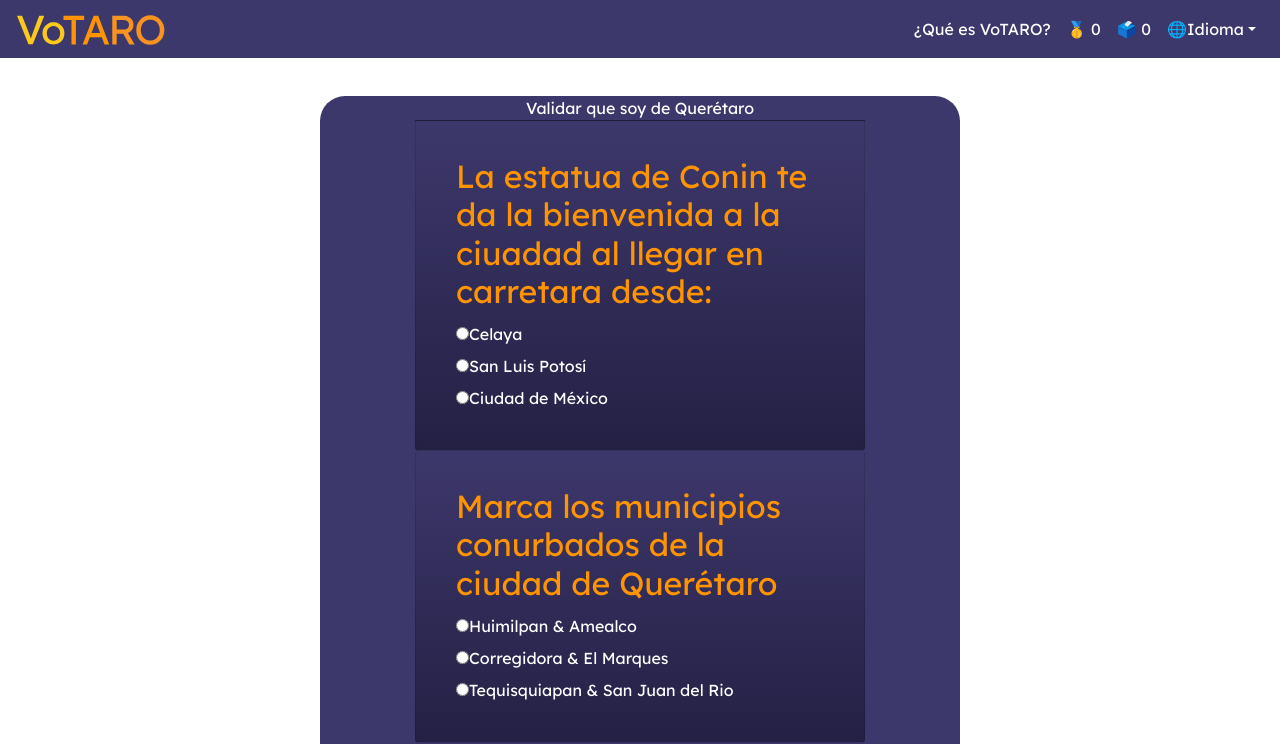
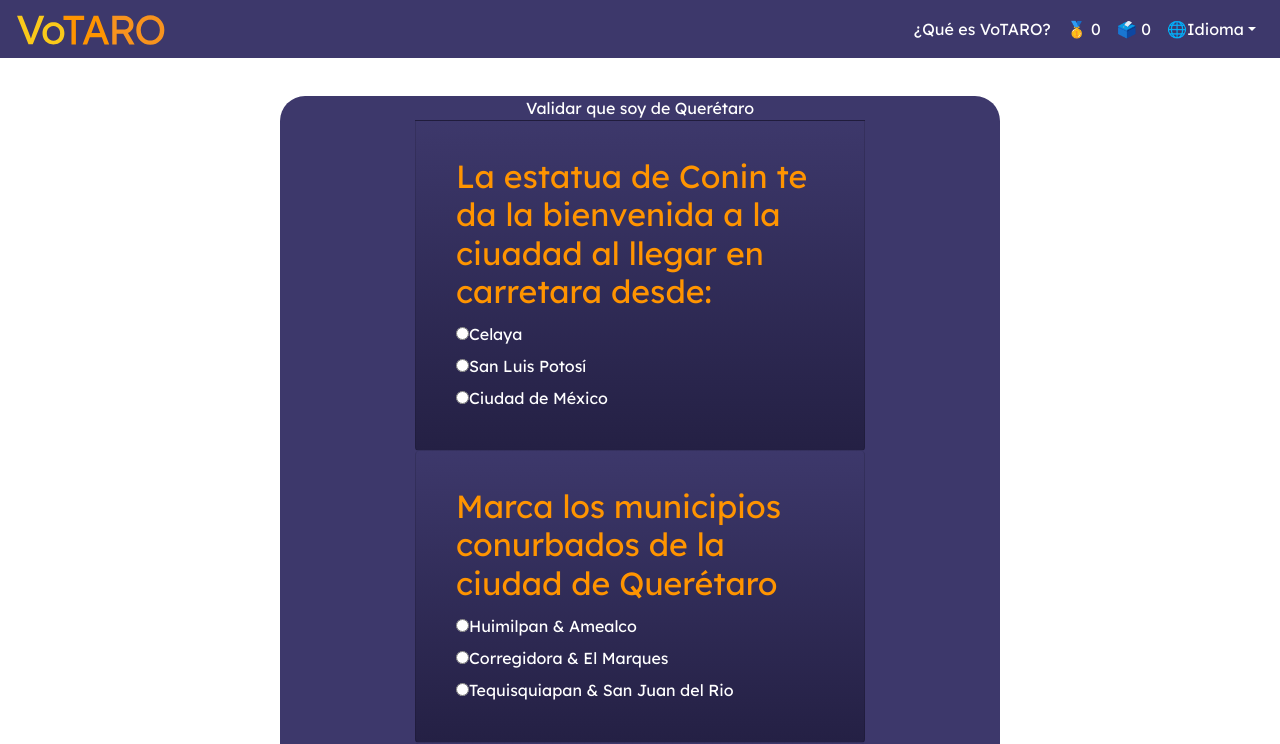
Before and after one commit to zenbitETH/Ciudades-DAO, a React (Create React App) app in the folder frontend/: page /quiz in a window 1280 px wide. Shown: the top 744 px of the page. Built offline with nearby package versions, Linux system fonts and the light colour scheme.

Commit message:
CreateProposal css

```diff
--- a/frontend/src/styles/Home.css
+++ b/frontend/src/styles/Home.css
@@ -126,7 +126,7 @@ button:disabled {
   border-radius: 25px;
   width:100%;
   max-width: 50%;
-  min-width: 450px !important;
+  min-width: 720px !important;
   margin: 3% auto;
   background-image: linear-gradient(#3d386b, #3d386b);
   justify-content: center !important;
```
